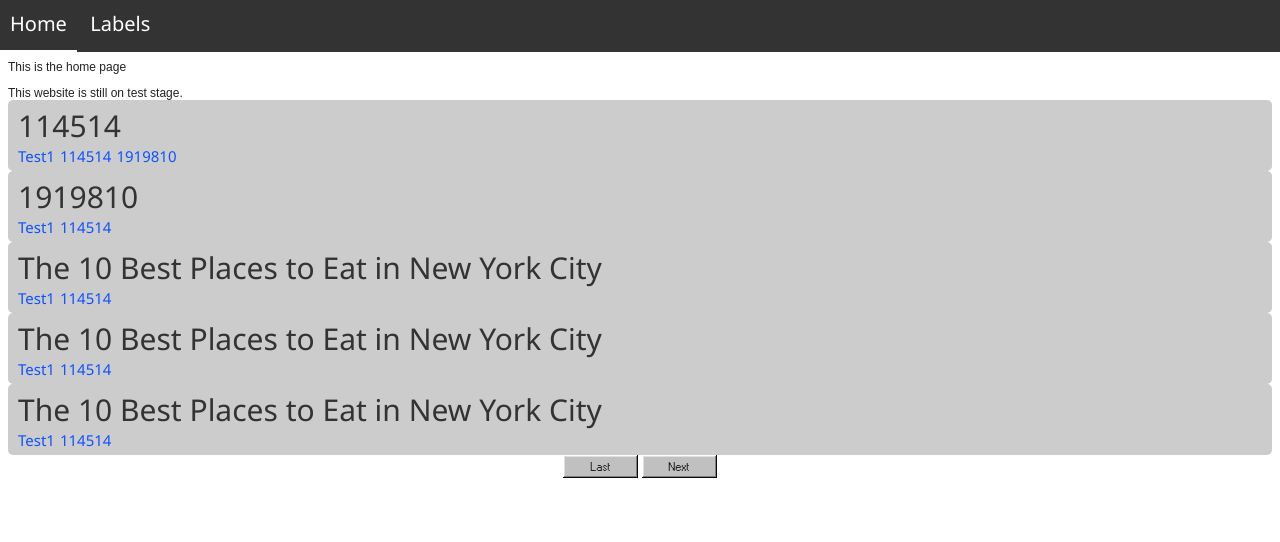
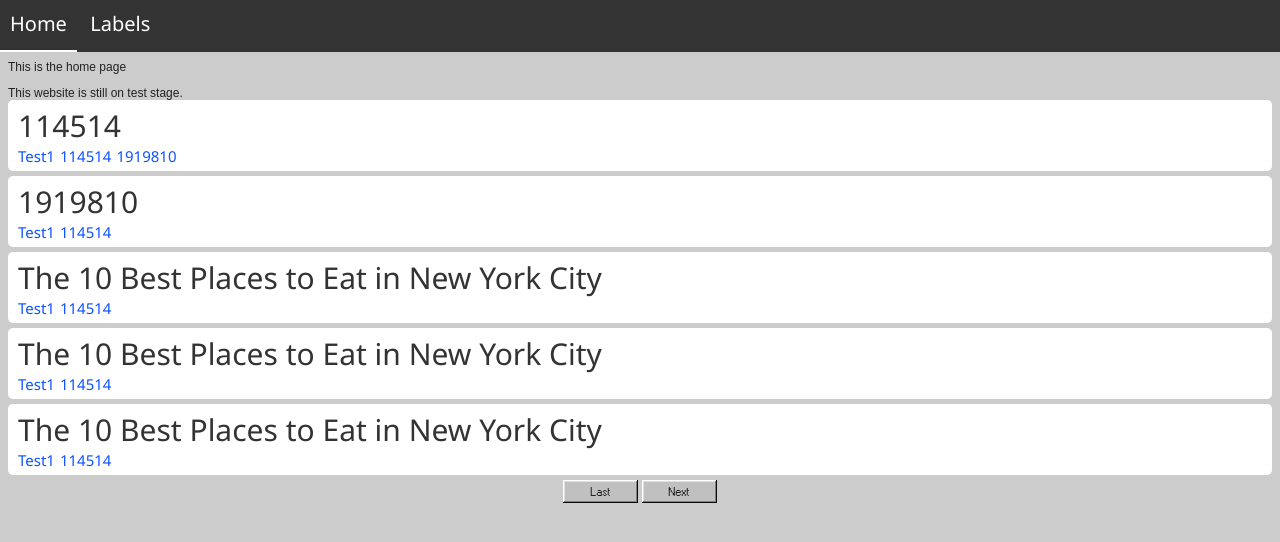
Before and after one commit to juruohejiarui/juruohejiarui.github.io, a plain HTML site: page index.html in a window 1280 px wide. Drawn offline with nearby package versions, Linux system fonts and the light colour scheme.

Commit message:
update Style

```diff
--- a/index.html
+++ b/index.html
@@ -10,7 +10,7 @@
 		<script src="mgr.js"></script>
 		<script src="index.js"></script>
 	</head>
-	<body>
+	<body style="background-color: #ccc">
 		<div class="topbar">
 			<a class="topbar-element" href="index.html">Home</a>
 			<a class="topbar-element" href="labels.html">Labels</a>
--- a/style.css
+++ b/style.css
@@ -30,7 +30,7 @@
 }
 
 .href {
-	padding-left: 5px;
+	margin-left: 5px;
 	text-decoration: none;
 	color: rgb(14, 82, 255);
 }
@@ -49,7 +49,8 @@
 .article-list-element {
 	font-family: 'Segoe UI', Tahoma, Geneva, Verdana, sans-serif;
 	font-size: 15px;
-	background-color: #ccc;
+	background-color: #fff;
 	padding: 5px;
 	border-radius: 5px;
+	margin-bottom: 5px;
 }
```
Also changed, not shown: labels.html (+1 -1 lines).
